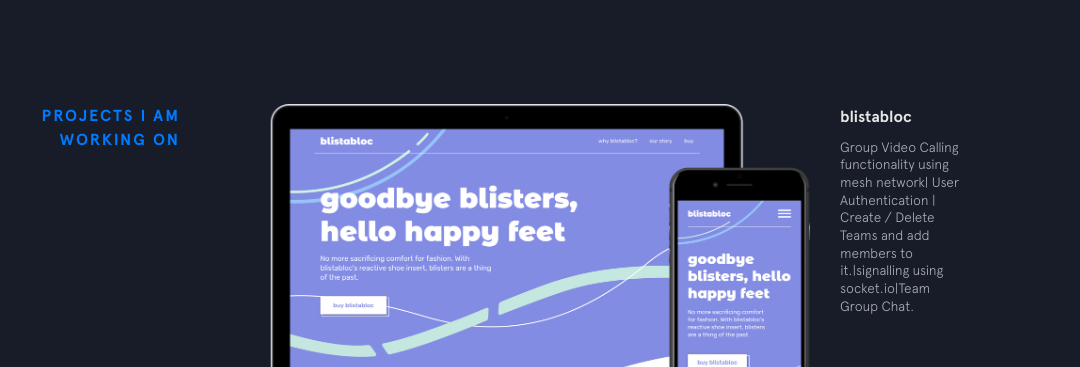
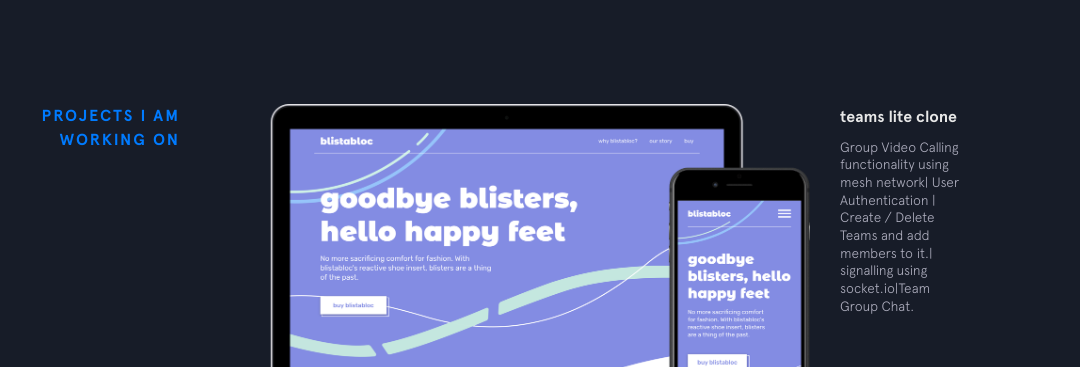
Before and after one commit to jainismvivek/jainismvivek.github.io, a Jekyll site: the page built from index.html, in a window 1280 px wide and 900 px high, scrolled down 2184 px. Shown: the part 153-520 px from the top of the window, without its empty margins (200-1280 px from the left). Built offline with Jekyll 4.4.1, drawn with Linux system fonts in a browser that asks for light colours; nearby versions of some CDN libraries.

Commit message:
last fix

```diff
--- a/_includes/featured-projects.html
+++ b/_includes/featured-projects.html
@@ -9,9 +9,9 @@
       </figure>
       <figcaption class="project__caption">
         <div class="project__name">
-          <a href="" target="_blank">blistabloc</a>
+          <a href="" target="_blank">teams lite clone </a>
         </div>
-        <p>Group Video Calling functionality using mesh network| User Authentication | Create / Delete Teams and add members to it.|signalling using socket.io|Team Group Chat.</p>
+        <p>Group Video Calling functionality using mesh network| User Authentication | Create / Delete Teams and add members to it.| signalling using socket.io|Team Group Chat.</p>
       </figcaption>
     </div>
 
```
